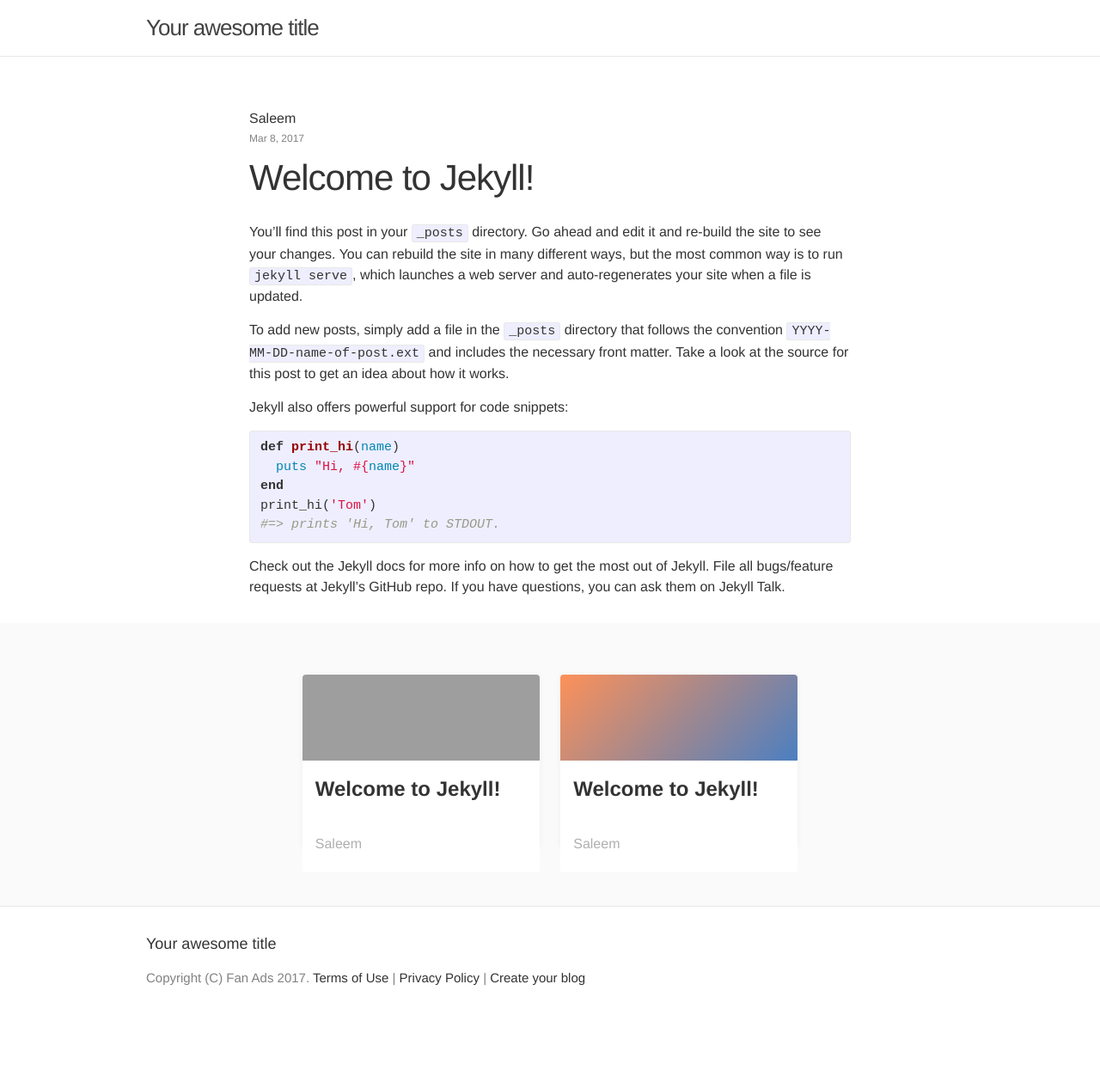
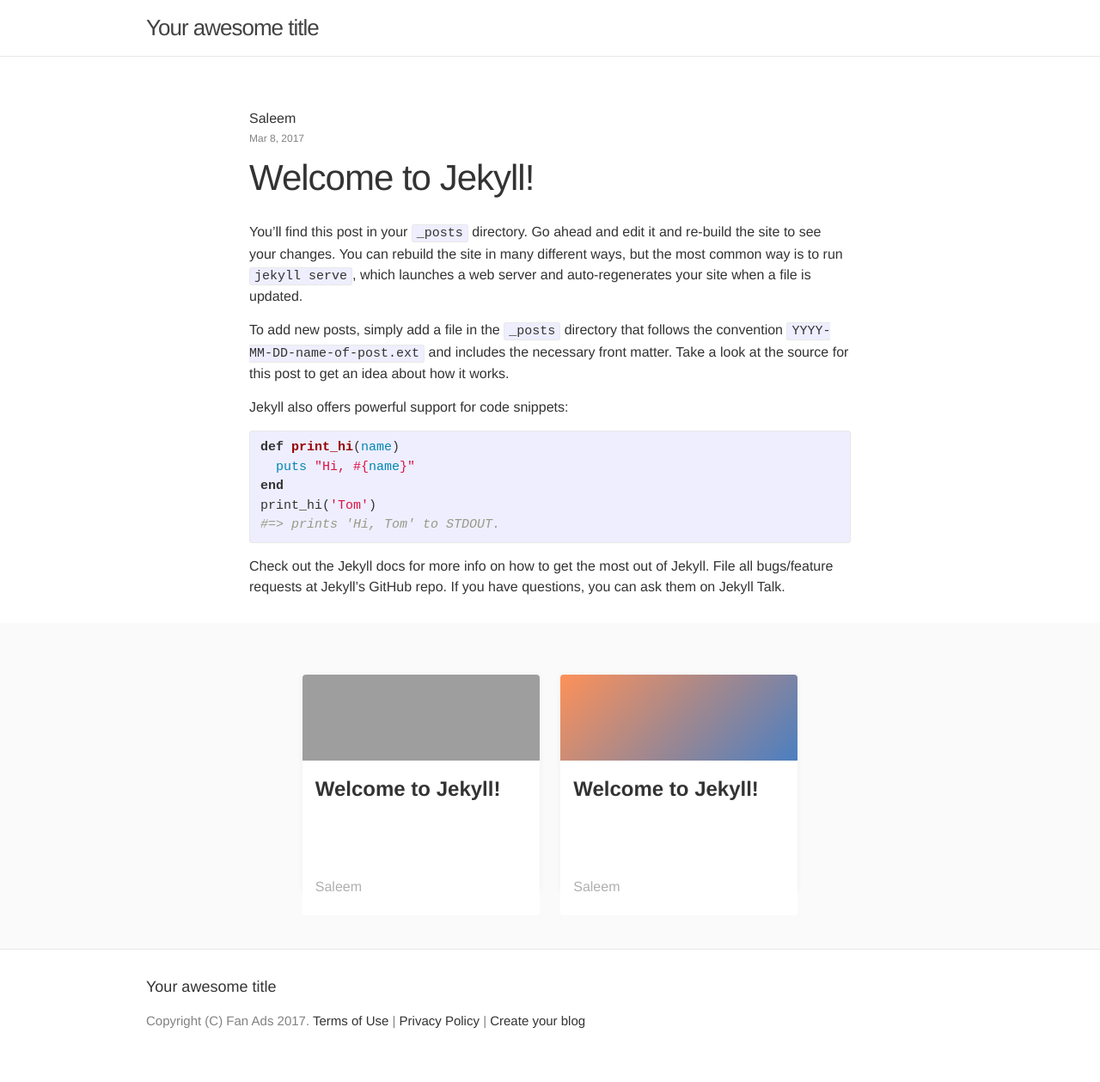
Before and after one commit to FanAds/FanMed, a Jekyll site: the page built from _posts/2017-02-01-hello.markdown, in a window 1280 px wide. Shown: the whole page at 86% size. Built offline with Jekyll 4.4.1, drawn with Linux system fonts in a browser that asks for light colours; before the commit the page ends 1209 px from its top, so only the background shows below that; grey boxes are pictures that could not be loaded.

Commit message:
Bug fixes

```diff
--- a/_layouts/post.html
+++ b/_layouts/post.html
@@ -24,7 +24,7 @@
 					</div>
 					<div class="details">
 						<div class="title">
-							<a href="{{ post.url | prepend: site.baseurl }}"><h2>{{post.title}}</h2></a>
+							<a href="{{ post.url | prepend: site.baseurl }}"><h2>{{post.title | truncateletters}}</h2></a>
 						</div>
 						<div class="author">
 							{{post.author}}
--- /dev/null
+++ b/_plugins/truncate_letters.rb
@@ -0,0 +1,13 @@
+module Jekyll
+  module TruncateLettersFilter
+    def truncateletters(input)
+      if input.length > 70
+      	return input[0..70] + "..."
+      else
+      	return input
+      end
+    end
+  end
+end
+
+Liquid::Template.register_filter(Jekyll::TruncateLettersFilter)
--- a/_sass/_layout.scss
+++ b/_sass/_layout.scss
@@ -320,7 +320,7 @@
         display: inline-block;
         margin-left: 10px;
         margin-right: 10px;
-        height: 200px;
+        height: 250px;
         box-shadow: 0 1px 7px rgba(0,0,0,.05);
         @include media-query($on-palm) {
             width: 100%;
@@ -341,13 +341,13 @@
             background-size: cover;
         }
         .details {
-            height: 100px;
+            height: 150px;
             border-bottom-left-radius: 4px;
             border-bottom-right-radius: 4px;
             background-color: white;
             padding: 15px;
             .title {
-                height: 70px;
+                height: 120px;
                 h2 {
                     font-weight: 600 !important;
                 }
```
